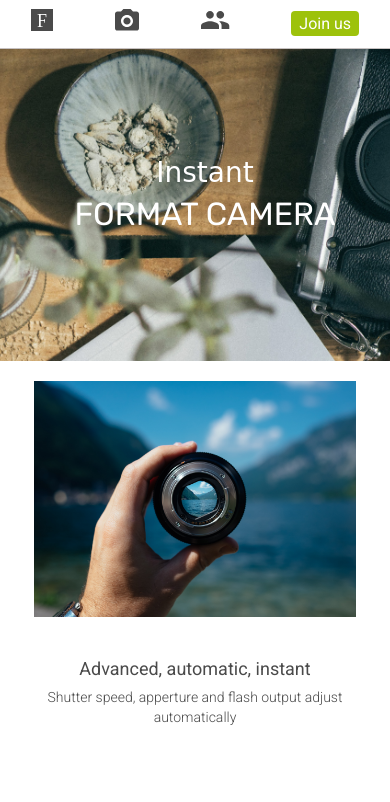
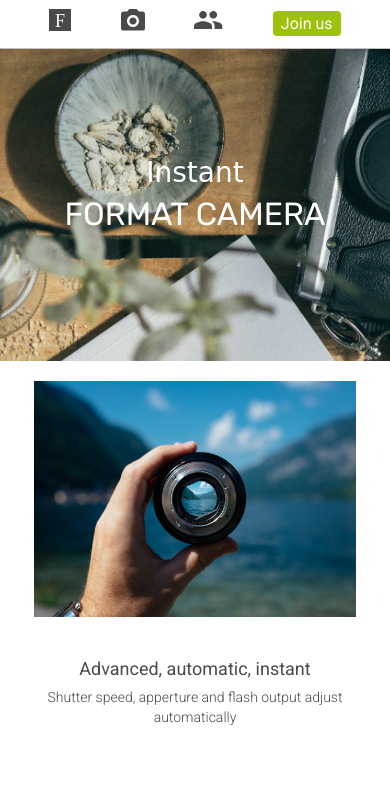
Before and after one commit to Joseph-Worthington/CodecadamyProjects, a plain HTML site: page Fotomatic/index.html in a window 390 px wide. Shown: the top 802 px of the page. Drawn offline with Linux system fonts and the light colour scheme; a web font is replaced by a local one.

Commit message:
header content fix

```diff
--- a/Fotomatic/resources/css/style.css
+++ b/Fotomatic/resources/css/style.css
@@ -38,7 +38,7 @@ html {
 
 header {
   position: fixed;
-  width:100%;
+  width:100%;F
   overflow: hidden;
   border-bottom: solid 1px #c6c1c1;
   background-color: white;
@@ -101,7 +101,7 @@ header .mobile {
 
   header .mobile ul {
     display: flex;
-    justify-content: space-around;
+    justify-content: space-evenly;
     align-items: center;
   }
 
@@ -140,7 +140,7 @@ header .mobile {
 }
 
 #sign-up-cta .content {
-  width: 25.625rem;
+  max-width: 25.625rem;
   margin-top: 2rem;
   font-family: "Roboto", sans-serif;
   font-size: 1.25rem;
```
